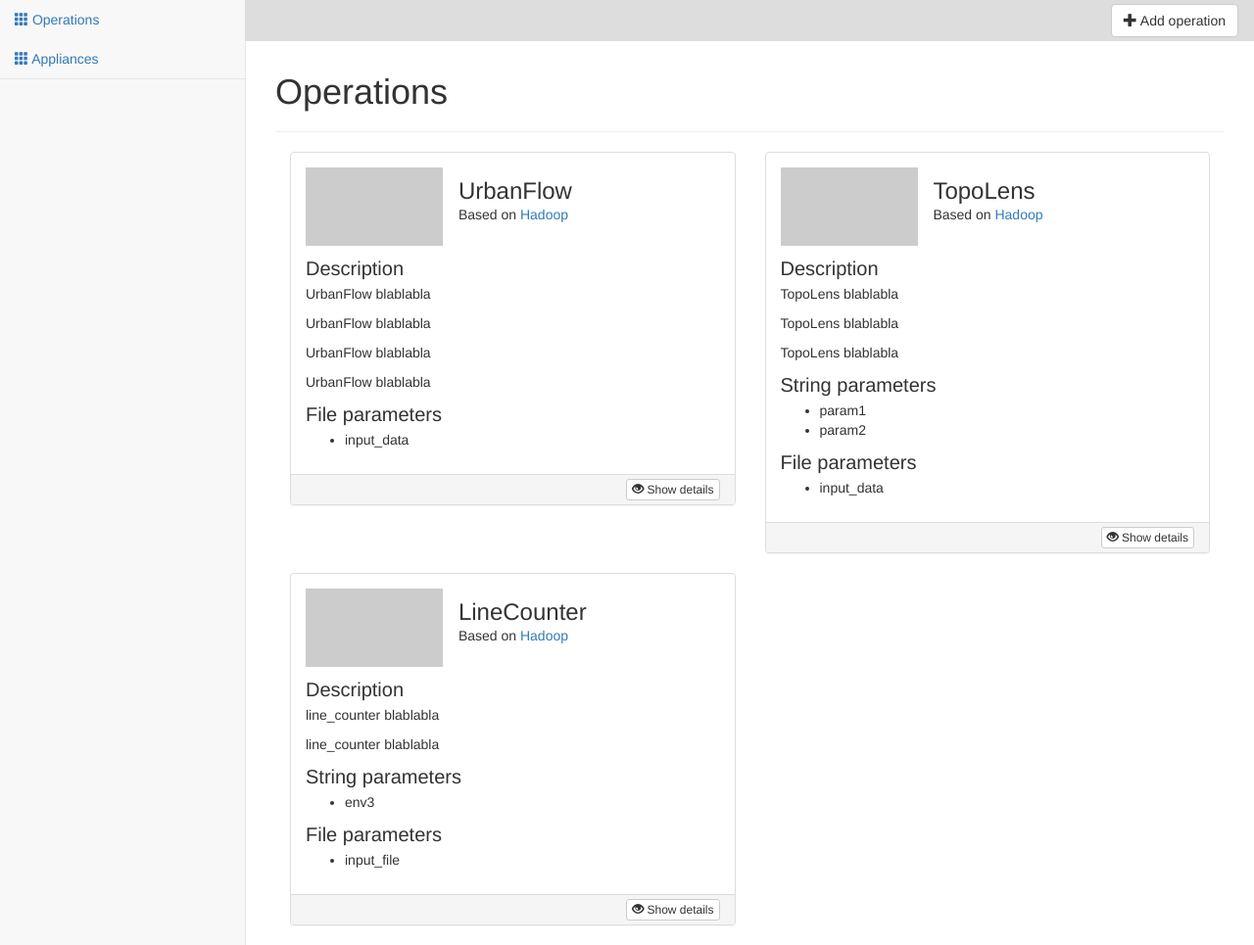
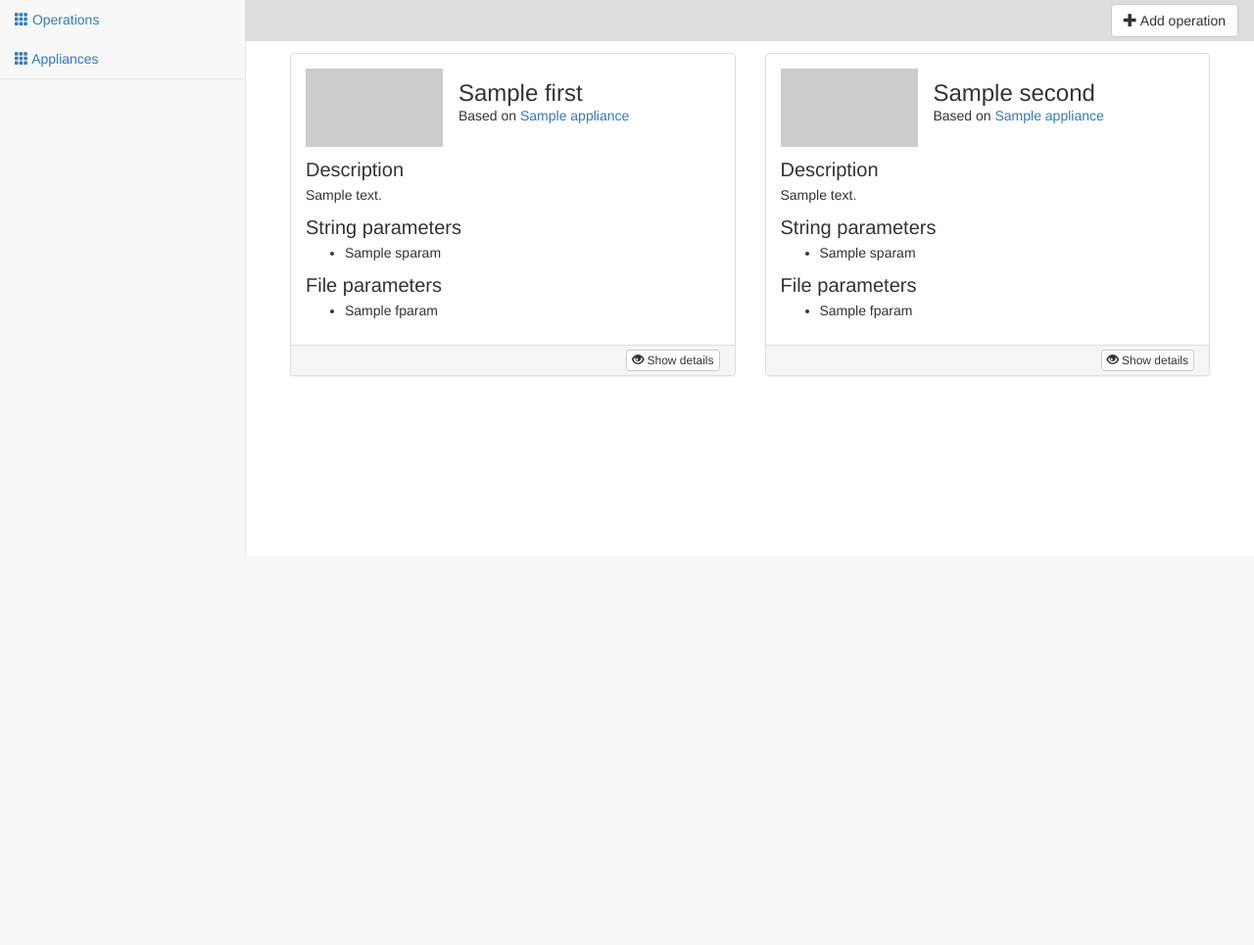
Before and after one commit to DIBBS-project/architecture_portal, a Django app: template contributor_app/templates/operations.html in a window 1280 px wide. Shown: the part 51-1016 px from the top of the page at 98% size. After the commit the page ends 619 px from the top, so only its background shows below. Run offline with Django 3.2, Linux system fonts and the light colour scheme; the template is opened without the code that fills it: most values are stand-ins (such as "Sample title", 1, 10 or a date in 2020); style sheets or scripts are compiled from the project's sources; some libraries are stand-ins or nearby versions.

Commit message:
Operations view

```diff
--- a/contributor_app/templates/operations.html
+++ b/contributor_app/templates/operations.html
@@ -101,32 +101,40 @@
             </div>
             <div class="portal-toolbar-after"></div>
             <div class="container-fluid">
+                {% for pair in appliances_pairs %}
                 <div class="row">
-                  <h1>Operations</h1>
-                  <hr/>
                     <div class="col-lg-6">
                         <div class="panel panel-default portal-panel">
                             <div class="panel-body">
                                 <div class="portal-panel-header">
                                     <div class="portal-panel-image portal-image-placeholder"></div>
                                     <div class="portal-panel-header-text">
-                                        <h2>UrbanFlow</h2>
+                                        <h2>{{ pair.first.name }}</h2>
                                         <p>
-                                          <span>Based on <a>Hadoop</a></span><br/>
+                                          <span>Based on <a>{{ pair.first.implementation.appliance }}</a></span><br/>
                                           <!-- <span><span class="label label-primary">GIS</span> <span class="label label-primary">social</span> (v0.9)</span> -->
                                         </p>
                                     </div>
                                 </div>
                                 <div class="portal-panel-content">
                                     <h3>Description</h3>
-                                    <p>UrbanFlow blablabla</p>
-                                    <p>UrbanFlow blablabla</p>
-                                    <p>UrbanFlow blablabla</p>
-                                    <p>UrbanFlow blablabla</p>
+                                    <p>{{ pair.first.description }}</p>
+                                    {% if pair.first.string_parameters %}
+                                    <h3>String parameters</h3>
+                                    <ul>
+                                        {% for sparam in pair.first.string_parameters %}
+                                        <li>{{ sparam }}</li>
+                                        {% endfor %}
+                                    </ul>
+                                    {% endif %}
+                                    {% if pair.first.file_parameters %}
                                     <h3>File parameters</h3>
                                     <ul>
-                                        <li>input_data</li>
+                                        {% for fparam in pair.first.file_parameters %}
+                                        <li>{{ fparam }}</li>
+                                        {% endfor %}
                                     </ul>
+                                    {% endif %}
                                 </div>
                             </div>
                             <div class="panel-footer clearfix">
@@ -139,33 +147,39 @@
                         </div>
                     </div>
                     <!-- /.col-lg-6 -->
+                    {% if pair.second %}
                     <div class="col-lg-6">
                         <div class="panel panel-default portal-panel">
                             <div class="panel-body">
                                 <div class="portal-panel-header">
                                     <div class="portal-panel-image portal-image-placeholder"></div>
                                     <div class="portal-panel-header-text">
-                                        <h2>TopoLens</h2>
+                                        <h2>{{ pair.second.name }}</h2>
                                         <p>
-                                          <span>Based on <a>Hadoop</a></span><br/>
-                                          <!-- <span><span class="label label-primary">GIS</span> <span class="label label-primary">topographic</span> (v1.1)</span> -->
+                                          <span>Based on <a>{{ pair.second.implementation.appliance }}</a></span><br/>
+                                          <!-- <span><span class="label label-primary">GIS</span> <span class="label label-primary">social</span> (v0.9)</span> -->
                                         </p>
                                     </div>
                                 </div>
                                 <div class="portal-panel-content">
                                     <h3>Description</h3>
-                                    <p>TopoLens blablabla</p>
-                                    <p>TopoLens blablabla</p>
-                                    <p>TopoLens blablabla</p>
+                                    <p>{{ pair.second.description }}</p>
+                                    {% if pair.second.string_parameters %}
                                     <h3>String parameters</h3>
                                     <ul>
-                                        <li>param1</li>
-                                        <li>param2</li>
+                                        {% for sparam in pair.second.string_parameters %}
+                                        <li>{{ sparam }}</li>
+                                        {% endfor %}
                                     </ul>
+                                    {% endif %}
+                                    {% if pair.second.file_parameters %}
                                     <h3>File parameters</h3>
                                     <ul>
-                                        <li>input_data</li>
+                                        {% for fparam in pair.second.file_parameters %}
+                                        <li>{{ fparam }}</li>
+                                        {% endfor %}
                                     </ul>
+                                    {% endif %}
                                 </div>
                             </div>
                             <div class="panel-footer clearfix">
@@ -178,48 +192,10 @@
                         </div>
                     </div>
                     <!-- /.col-lg-6 -->
+                    {% endif %}
                 </div>
                 <!-- /.row -->
-                <div class="row">
-                    <div class="col-lg-6">
-                        <div class="panel panel-default portal-panel">
-                            <div class="panel-body">
-                                <div class="portal-panel-header">
-                                    <div class="portal-panel-image portal-image-placeholder"></div>
-                                    <div class="portal-panel-header-text">
-                                        <h2>LineCounter</h2>
-                                        <p>
-                                          <span>Based on <a>Hadoop</a></span><br/>
-                                          <!-- <span><span class="label label-primary">Hadoop</span> <span class="label label-primary">example</span> (v0.1)</span> -->
-                                        </p>
-                                    </div>
-                                </div>
-                                <div class="portal-panel-content">
-                                    <h3>Description</h3>
-                                    <p>line_counter blablabla</p>
-                                    <p>line_counter blablabla</p>
-                                    <h3>String parameters</h3>
-                                    <ul>
-                                        <li>env3</li>
-                                    </ul>
-                                    <h3>File parameters</h3>
-                                    <ul>
-                                        <li>input_file</li>
-                                    </ul>
-                                </div>
-                            </div>
-                            <div class="panel-footer clearfix">
-                                <div class="btn-group pull-right">
-                                    <a class="btn btn-default btn-xs" href="operation_detail.html">
-                                        <i class="glyphicon glyphicon-eye-open"></i> Show details
-                                    </a>
-                                </div>
-                            </div>
-                        </div>
-                    </div>
-                    <!-- /.col-lg-6 -->
-                </div>
-                <!-- /.row -->
+                {% endfor %}
             </div>
             <!-- /.container-fluid -->
         </div>
```
Also changed, not shown: contributor_app/views.py (+17 -2 lines).
